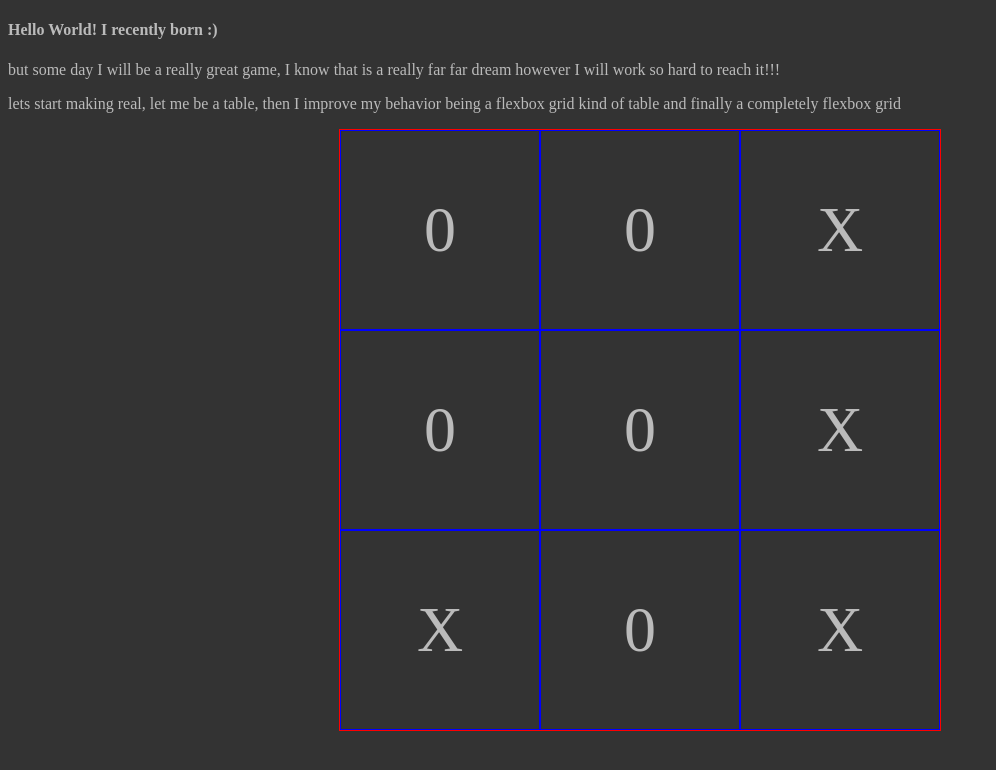
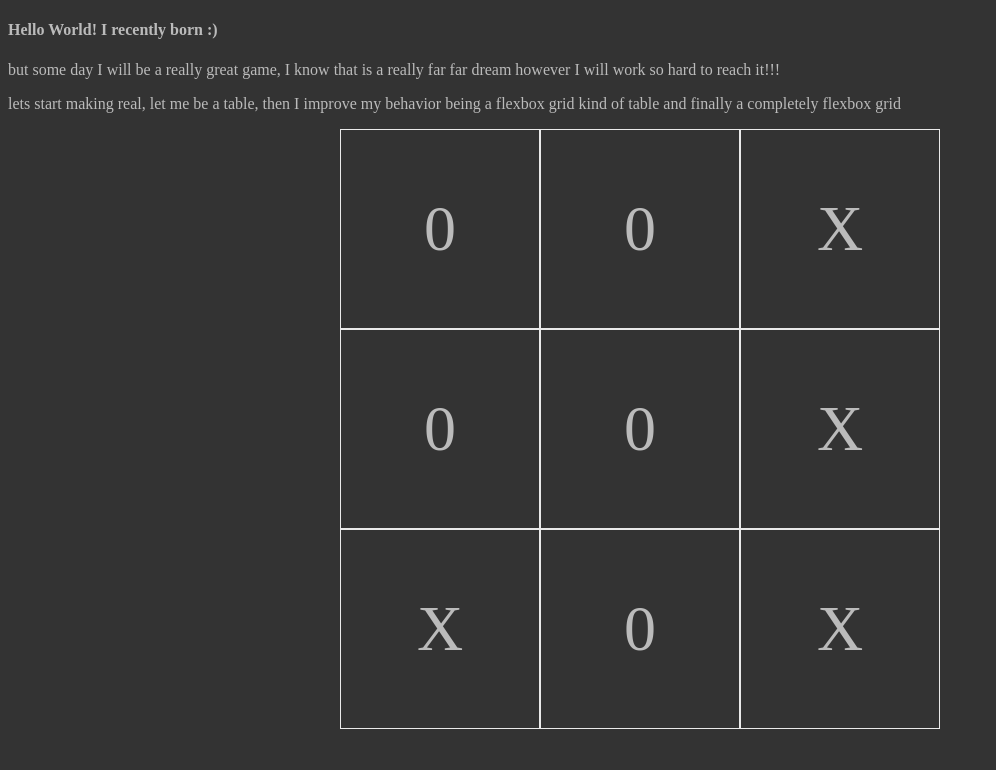
Before and after one commit to ealipio/bbt-tictactoe, a website with bundled scripts: page index.html in a window 1280 px wide. Shown: the whole page, without its empty margins (0-996 px from the left). Built offline with nearby package versions, Linux system fonts and the light colour scheme.

Commit message:
changing the style

```diff
--- a/src/style.css
+++ b/src/style.css
@@ -5,15 +5,14 @@ body{
 
 .game-board{
     display: grid;
-    grid-template: repeat(3, 1fr)/ repeat(3, 1fr);;
-    border: 1px solid red;
+    grid-template: repeat(3, 1fr)/ repeat(3, 1fr);
     width: 600px;
     height:600px;
     margin: 0  auto;
 }
 
 .box{
-    border: 1px solid blue;
+    border: 1px solid #eaeaea;
     display: flex;
     justify-content: center;
     align-items: center;
```
